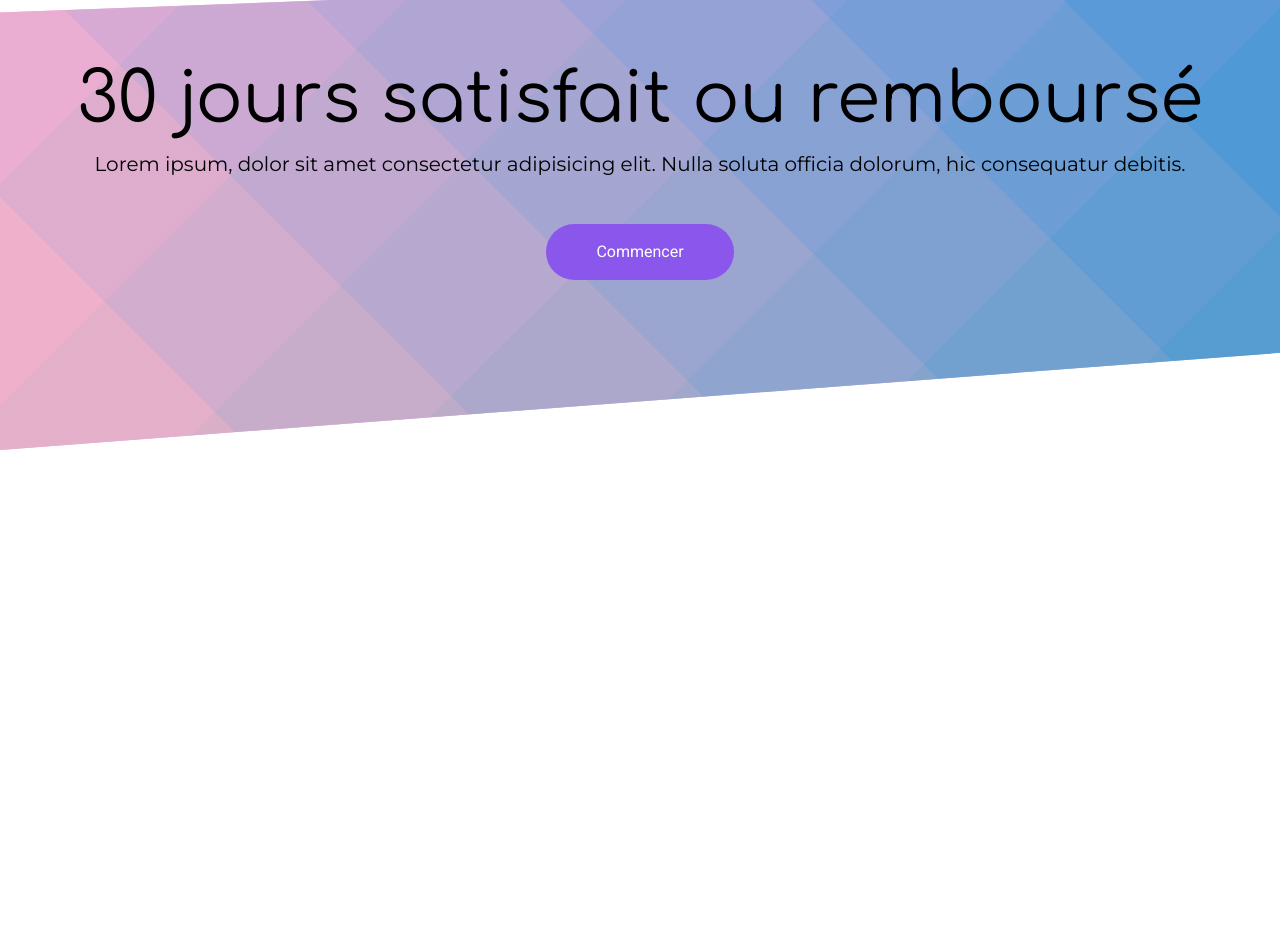
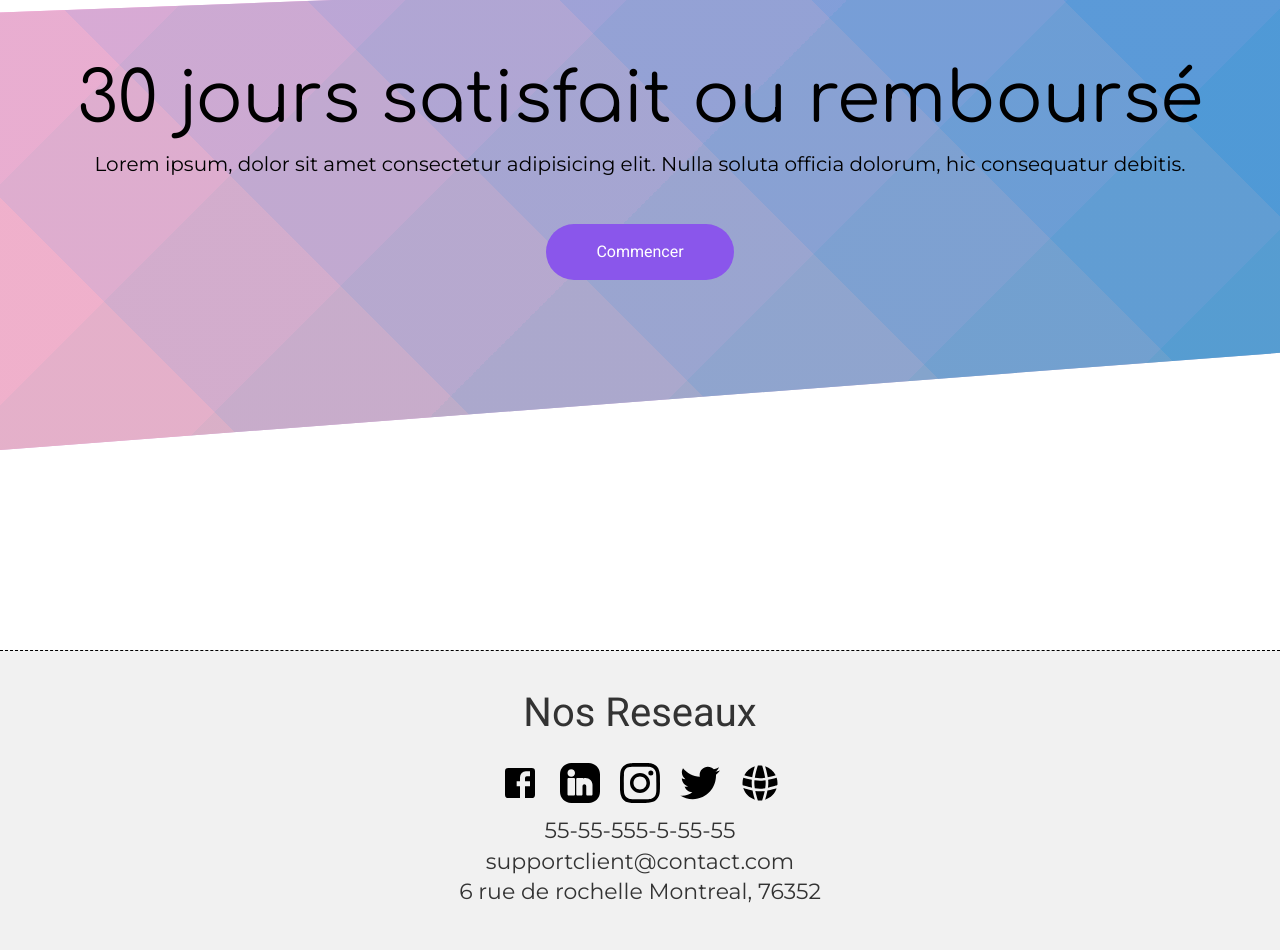
Before and after one commit to prims06/Actos, a plain HTML site: page index.html in a window 1280 px wide. Shown: the part 2350-3300 px from the top of the page. Drawn offline with Linux system fonts and the light colour scheme.

Commit message:
footer done

```diff
--- a/index.html
+++ b/index.html
@@ -134,11 +134,47 @@
       <div class="container-cta">
         <h2 class="titre-global">30 jours satisfait ou remboursé</h2>
         <p class="txt-cta">
-          Lorem ipsum, dolor sit amet consectetur adipisicing elit. Nulla soluta officia dolorum, hic consequatur debitis.
+          Lorem ipsum, dolor sit amet consectetur adipisicing elit. Nulla soluta
+          officia dolorum, hic consequatur debitis.
         </p>
         <a href="#" class="btn-appel">Commencer</a>
       </div>
     </div>
+    <footer>
+      <div class="bloc footer-medias">
+        <h3>Nos Reseaux</h3>
+        <ul>
+          <li>
+            <a href="#"
+              ><img src="assets/images/facebook.svg" alt="Social media"
+            /></a>
+          </li>
+          <li>
+            <a href="#"
+              ><img src="assets/images/linkedin.svg" alt="Social media"
+            /></a>
+          </li>
+          <li>
+            <a href="#"
+              ><img src="assets/images/instagram.svg" alt="Social media"
+            /></a>
+          </li>
+          <li>
+            <a href="#"
+              ><img src="assets/images/twitter.svg" alt="Social media"
+            /></a>
+          </li>
+          <li>
+            <a href="#"
+              ><img src="assets/images/web.svg" alt="Social media"
+            /></a>
+          </li>
+        </ul>
+      </div>
+      <p>55-55-555-5-55-55</p>
+      <p>supportclient@contact.com</p>
+      <p>6 rue de rochelle Montreal, 76352</p>
+    </footer>
     <script src="assets/js/app.js"></script>
   </body>
 </html>
--- a/scss/pages/_accueil.scss
+++ b/scss/pages/_accueil.scss
@@ -378,3 +378,41 @@ nav a:hover::after {
   border-radius: 50px;
   margin: 50px 0 0;
 }
+
+footer{
+  position: absolute;
+  bottom: 0;
+  width: 100%;
+  height: 300px;
+  border-top: 1px dashed #000;
+  background: #f1f1f1;
+  color: #333;
+  @extend %flex-center;
+  flex-direction: column;
+}
+
+.bloc
+{
+width: 300px;
+margin: 0 30px;
+
+}
+.footer-medias h3{
+  text-align: center;
+  font-size: 40px;
+  padding-bottom: 20px;
+}
+footer p{
+  font-size: 22px;
+  line-height: 1.4;
+
+}
+
+footer ul{
+  @extend %flex-center;
+
+}
+footer ul img{
+  width: 40px;
+  margin: 10px;
+}
```
Also changed, not shown: assets/css/style.css, assets/images/facebook.svg (added), assets/images/instagram.svg (added), assets/images/linkedin.svg (added), assets/images/location.svg (added), assets/images/mail.svg (added), assets/images/phone.svg (added), assets/images/twitter.svg (added), assets/images/web.svg (added), 1 other file.
